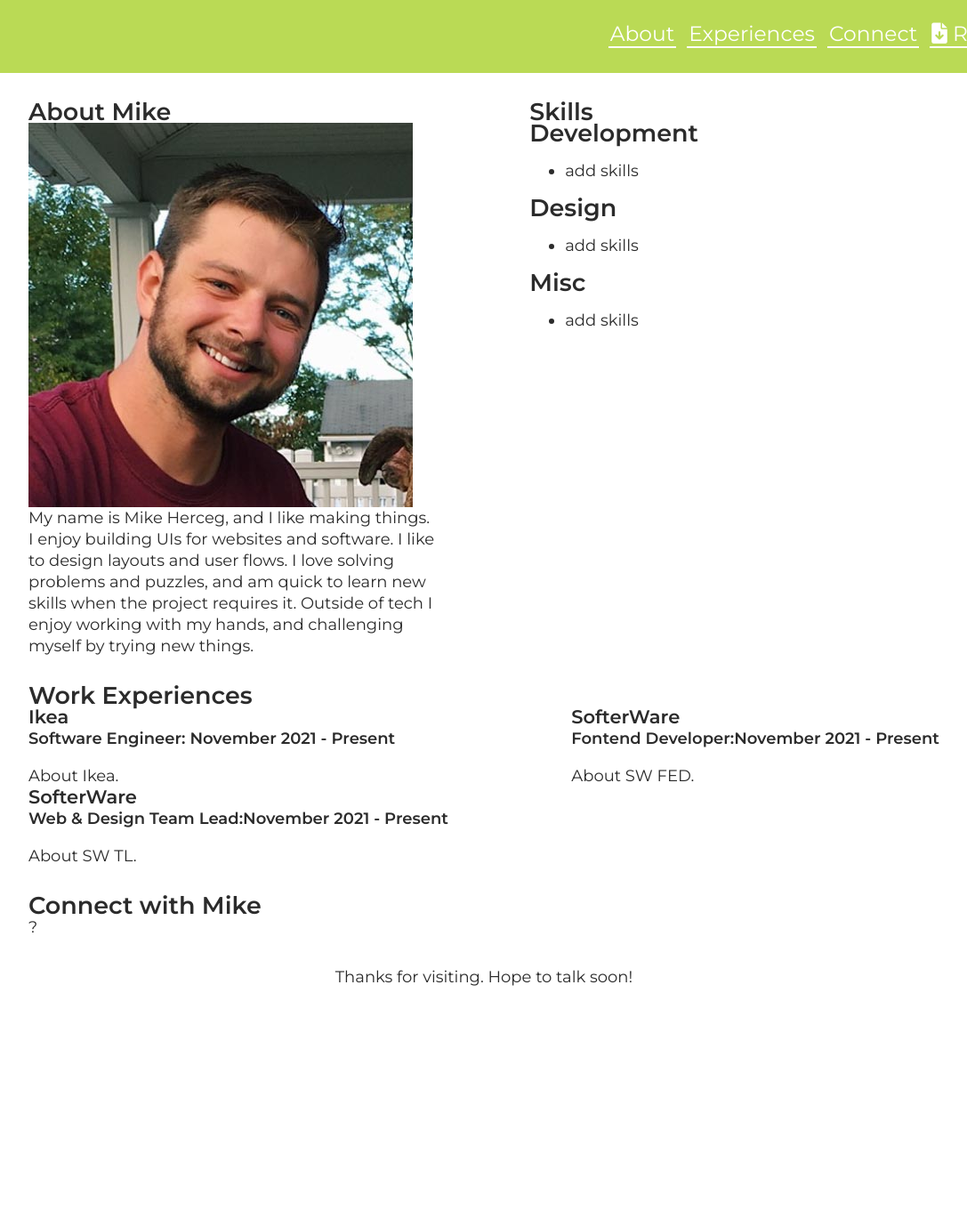
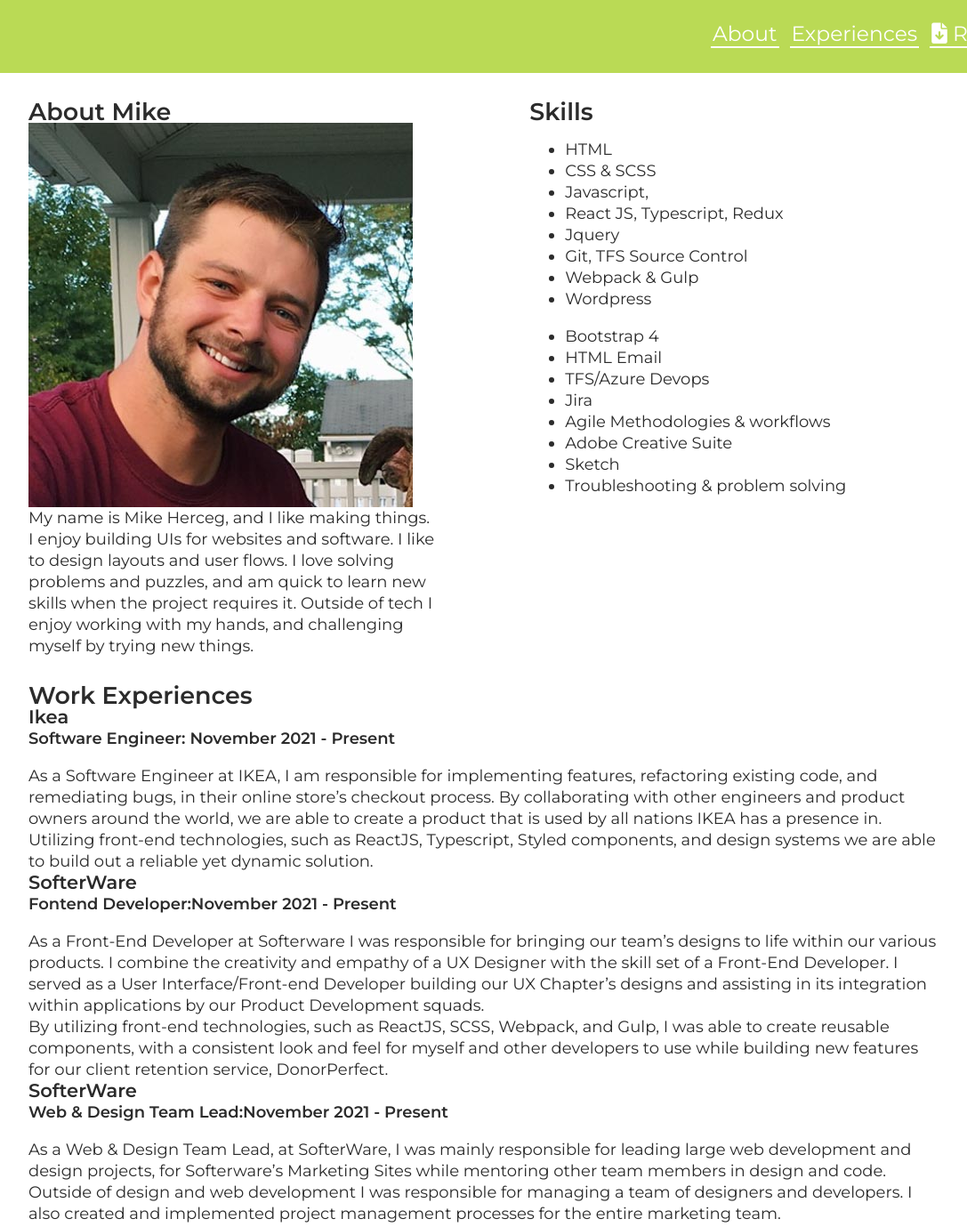
Before and after one commit to mikeHerceg/mikeHerceg.github.io, a plain HTML site: page index.html in a window 1280 px wide. Shown: the part 5-1384 px from the top of the page at 89% size, without its empty margins (96-1183 px from the left). Before the commit the page ends 1115 px from the top, so only its background shows below. Drawn offline with Linux system fonts and the light colour scheme.

Commit message:
adding content

```diff
--- a/index.html
+++ b/index.html
@@ -21,7 +21,6 @@
           <ul>
             <li><a class="alt" href="#about" title="About Mike link">About</a></li>
             <li><a class="alt" href="#experiences" title="Mike's work experiences link">Experiences</a></li>
-            <li><a class="alt" href="#connect" title="How to contact Mike link">Connect</a></li>
             <li><a class="alt" download="./assets/resume.pdf" title="click to download Mike's resume">
               <i class="fa fa-file-download"></i> Resume
             </a></li>
@@ -36,26 +35,29 @@
         <p>My name is Mike Herceg, and I like making things. I enjoy building UIs for websites and software. I like to design layouts and user flows. I love solving problems and puzzles,  and am quick to learn new skills when the project requires it. Outside of tech I enjoy working with my hands, and challenging myself by trying new things.</p>
       </div>
       <div>
-        <h2>Skills</h1>
+        <h2>Skills</h2>
         <div>
-          <h2>Development</h2>
           <ul>
-            <li>add skills</li>
+            <li>HTML</li>
+            <li>CSS & SCSS</li>
+            <li>Javascript, </li>
+            <li>React JS, Typescript, Redux</li>
+            <li>Jquery</li>
+            <li>Git, TFS Source Control</li>
+            <li>Webpack & Gulp </li>
+            <li>Wordpress</li>
+          </ul>
+          <ul>
+            <li>Bootstrap 4</li>
+            <li>HTML Email</li>
+            <li>TFS/Azure Devops</li>
+            <li>Jira</li>
+            <li>Agile Methodologies & workflows</li>
+            <li>Adobe Creative Suite</li>
+            <li>Sketch</li>
+            <li>Troubleshooting & problem solving</li>
           </ul>
         </div>
-        <div>
-          <h2>Design</h2>
-          <ul>
-            <li>add skills</li>
-          </ul>
-        </div>
-        <div>
-          <h2>Misc</h2>
-          <ul>
-            <li>add skills</li>
-          </ul>
-        </div>
-      </div>
       </section>
       <section id="experiences">
         <h1>Work Experiences</h1>
@@ -65,7 +67,7 @@
             <h4>Software Engineer: November 2021 - Present</h4>
           </header>
           <div>
-            About Ikea.
+              <p>As a Software Engineer at IKEA, I am responsible for implementing features, refactoring existing code, and remediating bugs, in their online store’s checkout process. By collaborating with other engineers and product owners around the world, we are able to create a product that is used by all nations IKEA has a presence in. Utilizing front-end technologies, such as ReactJS, Typescript, Styled components, and design systems we are able to build out a reliable yet dynamic solution.</p>
           </div>
         </article>
         <article>
@@ -74,7 +76,8 @@
             <h4>Fontend Developer:November 2021 - Present</h4>
           </header>
           <div>
-            About SW FED.
+            <p>As a Front-End Developer at Softerware I was responsible for bringing our team’s designs to life within our various products. I combine the creativity and empathy of a UX Designer with the skill set of a Front-End Developer. I served as a User Interface/Front-end Developer building our UX Chapter’s designs and assisting in its integration within applications by our Product Development squads. </p>
+            <p>By utilizing front-end technologies, such as ReactJS, SCSS, Webpack, and Gulp, I was able to create reusable components, with a consistent look and feel for myself and other developers to use while building new features for our client retention service, DonorPerfect.</p>
           </div>
         </article>
         <article>
@@ -83,19 +86,21 @@
             <h4>Web & Design Team Lead:November 2021 - Present</h4>
           </header>
           <div>
-            About SW TL.
+              <p>As a Web & Design Team Lead, at SofterWare, I was mainly responsible for leading large web development and design projects, for Softerware’s Marketing Sites while mentoring other team members in design and code. Outside of design and web development I was responsible for managing a team of designers and developers. I also created and implemented project management processes for the entire marketing team.</p>
           </div>
         </article>
         </div>
       </section>
-      <section id="connect">
-        <h1>Connect with Mike</h1>
-        <p>?</p>
-        <!--add contact info, make proxy email, -->
-      </section>
     </main>
     <footer>
-      <p class="center-text">Thanks for visiting. Hope to talk soon!</p>
+      <h3>
+        Connect with Mike
+      </h3>
+      <div>
+          <a class="alt" href="https://www.linkedin.com/in/michael-herceg-3b21418a/" title="click to download Mike's resume"><i class="fab fa-linkedin"></i> LinkedIn</a></li>
+          <a class="alt" href="mailto:mikehercegdesigns@gmail.com" title="click to download Mike's resume"><i class="fa fa-mail"></i> mikehercegdesigns@gmail.com</a></li>
+          <a class="alt" download="./assets/resume.pdf" title="click to download Mike's resume"><i class="fa fa-file-download"></i> Resume</a></li>
+      </div>
     </footer>
   </body>
 </html>
```
